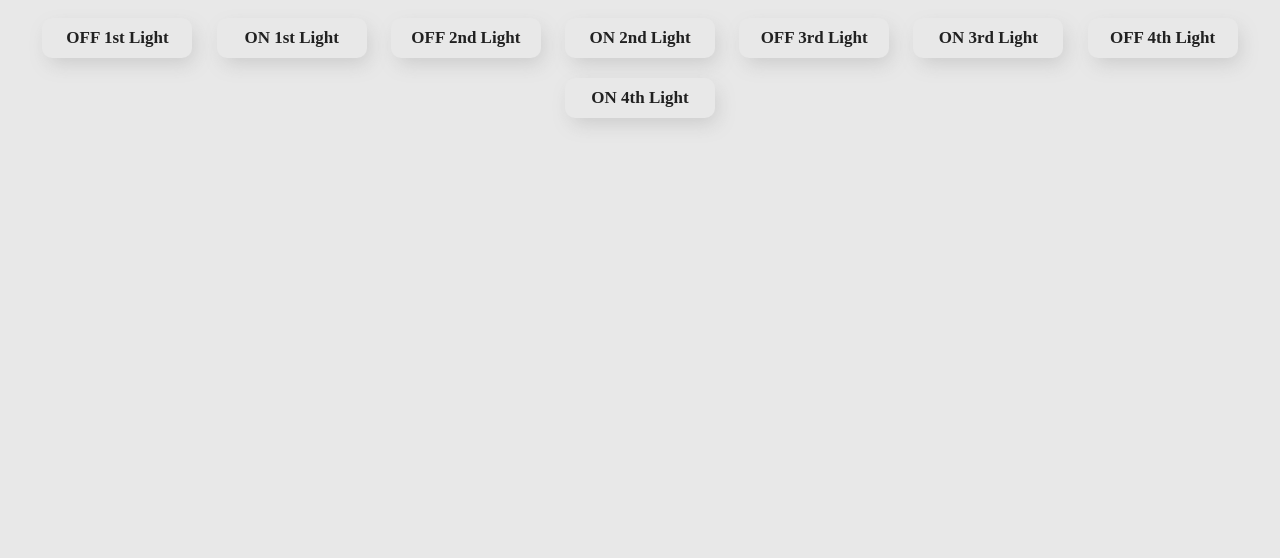
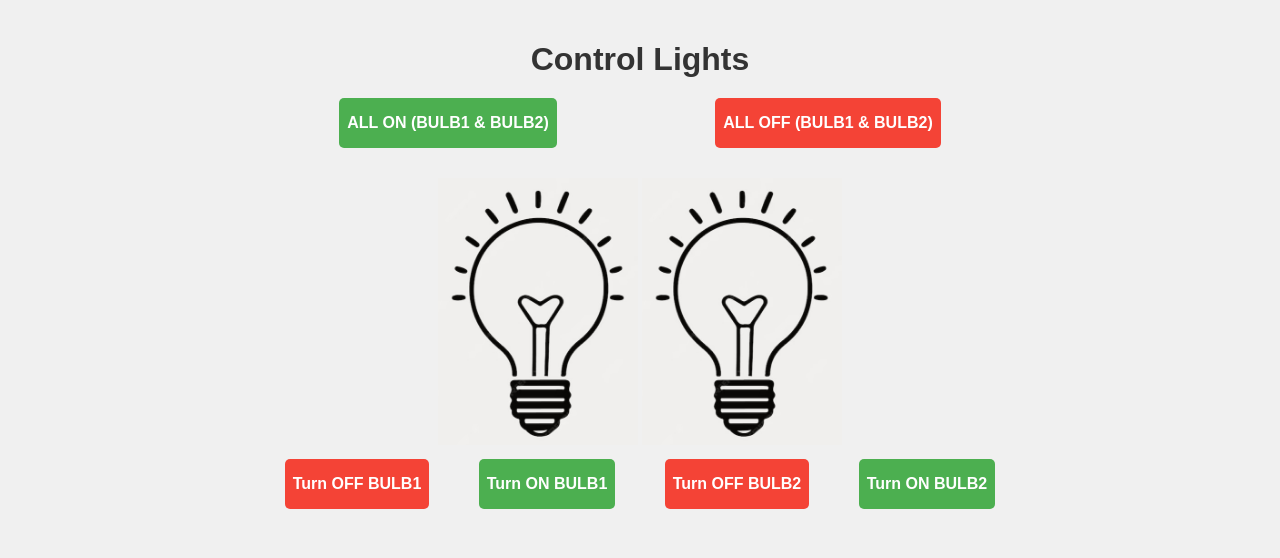
Before and after one commit to Ambivert-1/HomeSync, a Django app: page / in a window 1280 px wide. Shown: the top 558 px of the page. Run offline with Django 3.2, Linux system fonts and the light colour scheme.

Commit message:
added bulb images and colored the buttons, but still remaining to tune everything

```diff
--- a/IOTApp/functions.py
+++ b/IOTApp/functions.py
@@ -69,7 +69,7 @@ def homepage(request):
     return render(request, "index.html")
 
 
-def turn_off_all_relay(request):
+def turn_on_all_relay(request):
     pin.write(b"on7")
     pin.write(b"on6")
     pin.write(b"on5")
@@ -77,7 +77,7 @@ def turn_off_all_relay(request):
     return redirect("home")
 
 
-def turn_on_all_relay(request):
+def turn_off_all_relay(request):
     pin.write(b"off7")
     pin.write(b"off6")
     pin.write(b"off5")
--- a/static/styles.css
+++ b/static/styles.css
@@ -1,110 +1,82 @@
+/* styles.css */
 
-.system-info {
-    float: right;
-    display: flex;
-  }
+/* Common styles */
 
-  p {
-    text-align: center;
-    font-size: 3em;
-    font-weight: bolder;
-  }
-
-  form {
-    margin: 10px;
-    display: inline-block;
+* {
+  font-family: Arial, sans-serif;
+  box-sizing: border-box;
 }
 
 body {
-    background-color: #e8e8e8;
-    font-family: poppins, sans-serif;
+  background-color: #f0f0f0;
+  margin: 0;
+  padding: 0;
+}
+
+.container {
+  max-width: 800px;
+  margin: 0 auto;
+  padding: 20px;
+}
+
+h1 {
+  text-align: center;
+  color: #333;
+  margin-bottom: 20px;
+}
+
+.button-container {
+  display: flex;
+  flex-wrap: wrap;
+  justify-content: space-around;
+  margin-bottom: 20px;
+}
+
+.button-container form {
+  margin-bottom: 10px;
 }
 
 .btn {
-    display: inline-block;
-    /* padding: 10px 20px; */
-    width: 150px;
-    height: 40px;
-    border: unset;
-    border-radius: 10px;
-    color: #212121;
-    z-index: 1;
-    background: #e8e8e8;
-    position: relative;
+  width: 100%;
+  height: 50px;
+  border: 2px solid transparent;
+  /* Added border */
+  border-radius: 5px;
+  font-size: 16px;
   font-weight: bold;
-    font-size: 17px;
-    font-family: poppins;
-    -webkit-box-shadow: 4px 8px 19px -3px rgba(0, 0, 0, 0.27);
-    box-shadow: 4px 8px 19px -3px rgb(122 122 122 / 27%);
-    transition: all 250ms;
+  cursor: pointer;
+  transition: background-color 0.3s ease, border-color 0.3s ease;
+  /* Added border-color transition */
 }
 
-  .btn::before {
-    content: "";
-    position: absolute;
-    top: 0;
-    left: 0;
-    height: 100%;
-    width: 0;
-    border-radius: 11px;
-    background-color: #212121;
-    z-index: -1;
-    -webkit-box-shadow: 4px 8px 19px -3px rgba(0, 0, 0, 0.27);
-    box-shadow: 4px 8px 19px -3px rgba(0, 0, 0, 0.27);
-    transition: all 250ms;
+.btn.green {
+  background-color: #4CAF50;
+  color: #fff;
+}
+
+.btn.red {
+  background-color: #f44336;
+  color: #fff;
 }
 
 .btn:hover {
-    color: #e8e8e8;
+  border-color: #333;
+  /* Darker border color on hover */
 }
 
-  .btn:hover::before {
-    width: 100%;
-  }
-  .title {
-    display: flex;
-    justify-content: center;
-    margin: 1em;
+.btn.green:hover {
+  background-color: #45a049;
+  /* Darker green for ON button on hover */
 }
 
-  .titlesvg {
-    height: 12vh;
+.btn.red:hover {
+  background-color: #c53535;
+  /* Darker red for OFF button on hover */
 }
 
-  @media screen and (max-width: 800px) {
-    p {
-      font-size: larger;
+.btn:active {
+  background-color: #333;
+  /* Darker background color for active state */
+  border-color: #333;
+  /* Darker border color for active state */
 }
-    .btn {
-      padding: 5px 15px;
-    }
-    .titlesvg {
-      height: 8vh;
-    }
-  }
-
-
-
-  .css-button-neumorphic {
-    min-width: 130px;
-    height: 40px;
-    color: #fff;
-    padding: 5px 10px;
-    font-weight: bold;
-    cursor: pointer;
-    transition: all 0.3s ease;
-    position: relative;
-    display: inline-block;
-    outline: none;
-    border-radius: 5px;
-    border: none;
-    background: #efefef;
-    box-shadow: 2px 2px 4px #c8d0e7, -1px -1px 3px #fff;
-    color: #585858;
-  }
-  .css-button-neumorphic:active {
-    box-shadow: inset 1px 1px 3px #c8d0e7, inset -1px -1px 3px #fff;
-  }
-  .head {
-    display: inline-block;
-  }
--- a/templates/index.html
+++ b/templates/index.html
@@ -1,59 +1,118 @@
 <!DOCTYPE html>
-{% load static %}
 <html lang="en" dir="ltr">
+  <head>
+    <meta charset="UTF-8" />
+    <title>Home Sync</title>
+    <meta name="viewport" content="width=device-width, initial-scale=1.0" />
+    <link rel="stylesheet" href="/static/styles.css" />
+    <style>
+      /* Inline styles */
+      .image-container {
+        text-align: center;
+        margin-top: 20px;
+      }
 
-    <head>
-        <meta charset="UTF-8">
-        <title> SUSHI DASHBOARD</title>
-        <meta name="viewport" content="width=device-width,
-    liinitial-scale=1.0">
-        <link rel="stylesheet" href="{% static 'styles.css' %}">
-        <link rel="shortcut icon" href="{% static 'svg/logo.svg' %}" type="image/x-icon">
-        <style>
-            *{
-                font-family: system-ui;
+      .image-container img {
+        max-width: 200px;
+        height: auto;
+        margin-bottom: 10px;
       }
     </style>
+    <script>
+      var buttonState = {
+        AllON: false,
+        AllOFF: false,
+        "Turn OFF BULB1": false,
+        "Turn ON BULB1": false,
+        "Turn OFF BULB2": false,
+        "Turn ON BULB2": false,
+      };
+
+      function toggleButton(button) {
+        var buttons = document.getElementsByClassName("btn");
+        for (var i = 0; i < buttons.length; i++) {
+          buttons[i].classList.remove("green");
+          buttons[i].classList.remove("red");
+        }
+
+        var buttonName = button.textContent.trim();
+        buttonState[buttonName] = !buttonState[buttonName];
+
+        button.classList.add(buttonState[buttonName] ? "green" : "red");
+
+        // Update image source based on button click
+        var bulb1Image = document.getElementById("bulb1-image");
+        var bulb2Image = document.getElementById("bulb2-image");
+        if (buttonName === "Turn ON BULB1") {
+          bulb1Image.src = "/static/BULBon.png";
+        } else if (buttonName === "Turn OFF BULB1") {
+          bulb1Image.src = "/static/BULBoff.png";
+        } else if (buttonName === "Turn ON BULB2") {
+          bulb2Image.src = "/static/BULBon.png";
+        } else if (buttonName === "Turn OFF BULB2") {
+          bulb2Image.src = "/static/BULBoff.png";
+        } else if (buttonName === "AllON") {
+          bulb1Image.src = "/static/BULBon.png";
+          bulb2Image.src = "/static/BULBon.png";
+        } else if (buttonName === "AllOFF") {
+          bulb1Image.src = "/static/BULBoff.png";
+          bulb2Image.src = "/static/BULBoff.png";
+        }
+      }
+    </script>
   </head>
 
   <body>
-
-        <center>
-
-
-            <form action='OFFRelay1/' method='GET'>
-                <button type='submit' class="btn">OFF 1st Light</button>
+    <div class="container">
+      <h1>Control Lights</h1>
+      <div class="button-container">
+        <form action="AllON/" method="GET">
+          <button type="submit" class="btn green" onclick="toggleButton(this)">
+            ALL ON (BULB1 & BULB2)
+          </button>
         </form>
-            <form action='OnRelay1/' method='GET'>
-                <button type='submit' class="btn">ON 1st Light</button>
+        <form action="AllOFF/" method="GET">
+          <button type="submit" class="btn red" onclick="toggleButton(this)">
+            ALL OFF (BULB1 & BULB2)
+          </button>
         </form>
-
-            <form action='OFFRelay2/' method='GET'>
-                <button type='submit' class="btn">OFF 2nd Light</button>
+      </div>
+      <div class="image-container">
+        <img
+          id="bulb1-image"
+          src="/static/BULBoff.png"
+          alt="Bulb 1 Image"
+          style="width: 200px; height: auto"
+        />
+        <img
+          id="bulb2-image"
+          src="/static/BULBoff.png"
+          alt="Bulb 2 Image"
+          style="width: 200px; height: auto"
+        />
+      </div>
+      <div class="button-container">
+        <form action="OFFRelay1/" method="GET">
+          <button type="submit" class="btn red" onclick="toggleButton(this)">
+            Turn OFF BULB1
+          </button>
         </form>
-            <form action='OnRelay2/' method='GET'>
-                <button type='submit' class="btn">ON 2nd Light</button>
+        <form action="OnRelay1/" method="GET">
+          <button type="submit" class="btn green" onclick="toggleButton(this)">
+            Turn ON BULB1
+          </button>
         </form>
-
-
-            <form action='OFFRelay3/' method='GET'>
-                <button type='submit' class="btn">OFF 3rd Light</button>
+        <form action="OFFRelay2/" method="GET">
+          <button type="submit" class="btn red" onclick="toggleButton(this)">
+            Turn OFF BULB2
+          </button>
         </form>
-            <form action='OnRelay3/' method='GET'>
-                <button type='submit' class="btn">ON 3rd Light</button>
+        <form action="OnRelay2/" method="GET">
+          <button type="submit" class="btn green" onclick="toggleButton(this)">
+            Turn ON BULB2
+          </button>
         </form>
-
-
-
-            <form action='OFFRelay4/' method='GET'>
-                <button type='submit' class="btn">OFF 4th Light</button>
-            </form>
-            <form action='OnRelay4/' method='GET'>
-                <button type='submit' class="btn">ON 4th Light</button>
-            </form>
-
-            <div class="commandinput">
-
+      </div>
+    </div>
   </body>
-
 </html>
```
Also changed, not shown: static/button.css (+10 -1 lines), static/BULBoff.png (added), static/BULBon.png (added). Lines whose indentation alone changed are shown as unchanged.
